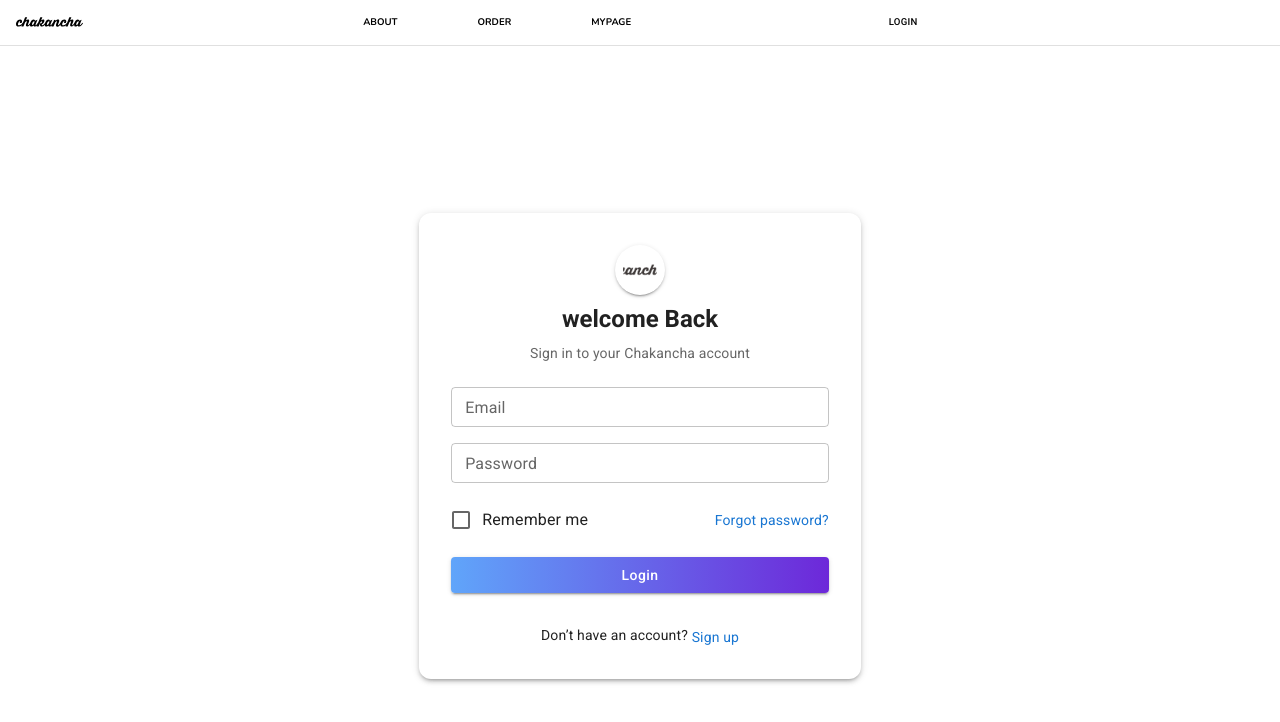
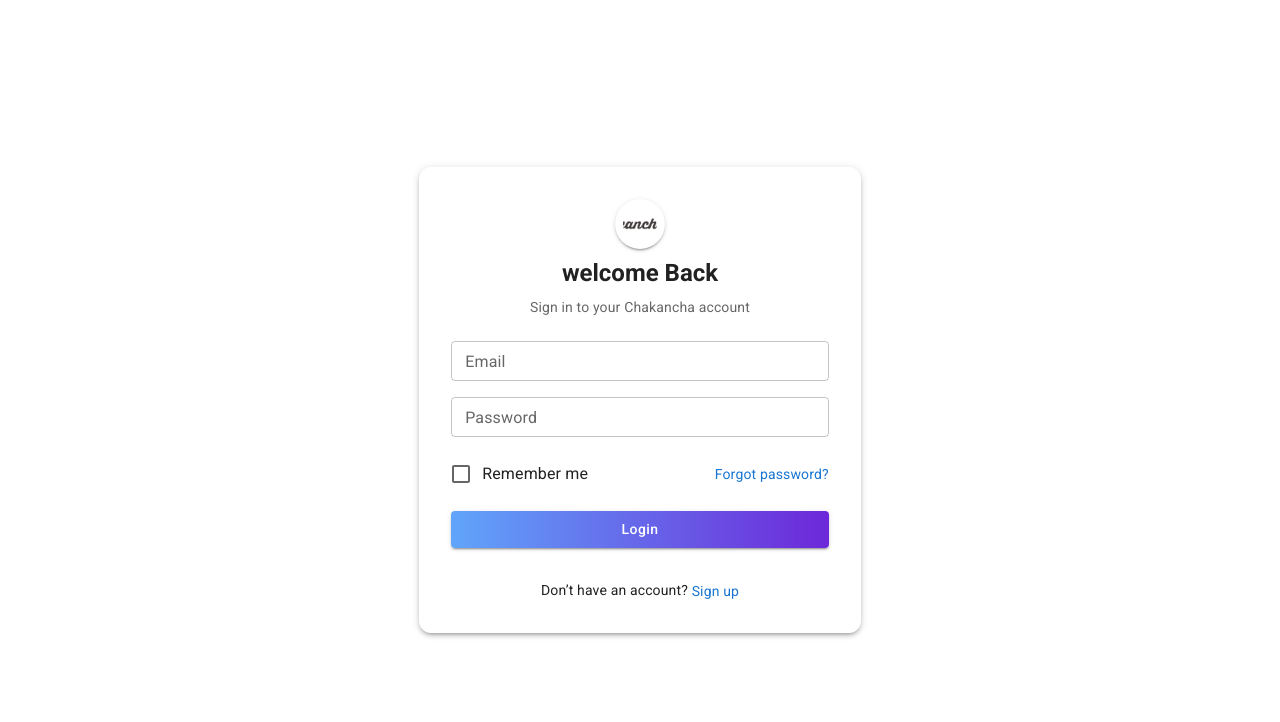
Before and after one commit to Naominm/ckc_frontend_mvp, a React (Vite) app: page /auth in a window 1280 px wide. Shown: the top 722 px of the page. Built offline with nearby package versions, Linux system fonts and the light colour scheme.

Commit message:
hide the navbar at auth

```diff
--- a/src/App.tsx
+++ b/src/App.tsx
@@ -1,9 +1,4 @@
-import {
-  BrowserRouter as Router,
-  Routes,
-  Route,
-  Navigate,
-} from "react-router-dom";
+import { Routes, Route, Navigate, useLocation } from "react-router-dom";
 import AuthPage from "./components/auth";
 import CreateOrder from "./pages/createOrder";
 import Profile from "./pages/profile";
@@ -12,10 +7,15 @@ import NavBar from "./components/navbar";
 import Wallet from "./pages/wallet";
 import HomePage from "./pages/homePage";
 
-export default function App() {
+function AppContent() {
+  const location = useLocation();
+
+  // Hide NavBar on /auth
+  const hideNav = location.pathname === "/auth";
+
   return (
     <>
-      <NavBar />
+      {!hideNav && <NavBar />}
       <Routes>
         <Route path="/" element={<Navigate to="/auth" replace />} />
         <Route path="/auth" element={<AuthPage />} />
@@ -28,3 +28,5 @@ export default function App() {
     </>
   );
 }
+
+export default AppContent;
--- a/src/components/login.tsx
+++ b/src/components/login.tsx
@@ -43,7 +43,7 @@ const Login: React.FC<LoginProps> = ({ onSwitchToSignup }) => {
       });
       setSuccess("Login successfully");
       localStorage.setItem("token", response.data.token);
-      navigate("/profile");
+      navigate("/home");
     } catch (err: any) {
       if (err.response && err.response.data?.message) {
         setError(err.response.data.message);
--- a/src/components/signup.tsx
+++ b/src/components/signup.tsx
@@ -50,6 +50,8 @@ const Signup: React.FC<SignupProps> = ({ onSwitchToLogin }) => {
       setEmail("");
       setPassword("");
       setConfirmPassword("");
+      setReferralCode("");
+      setNickname("");
     } catch (err: any) {
       setError(err.response?.data?.message || "something went wrong");
     }
--- a/src/main.tsx
+++ b/src/main.tsx
@@ -2,12 +2,12 @@ import { StrictMode } from "react";
 import { createRoot } from "react-dom/client";
 import { BrowserRouter } from "react-router-dom";
 import "./index.css";
-import App from "./App.tsx";
+import AppContent from "./App.tsx";
 
 createRoot(document.getElementById("root")!).render(
   <BrowserRouter>
     <StrictMode>
-      <App />
+      <AppContent />
     </StrictMode>
     ,
   </BrowserRouter>,
--- a/src/pages/createOrder.tsx
+++ b/src/pages/createOrder.tsx
@@ -27,7 +27,7 @@ export default function CreateOrder() {
       setPaypalOrderId(response.data.payment.providerOrderId);
       setApprovalUrl(response.data.approvalUrl);
 
-      setMessage(`Order created successfully: #${response.data.id}`);
+      setMessage(`Order created successfully: #${response.data.order.id}`);
     } catch (err: any) {
       setMessage("Failed to create an order. Try again");
     }
```
